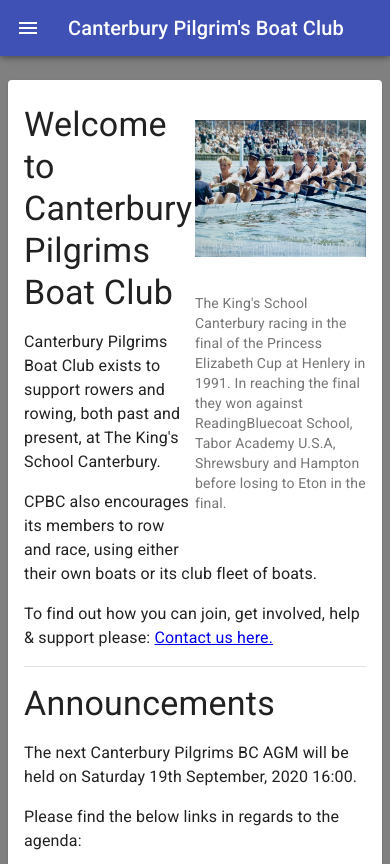
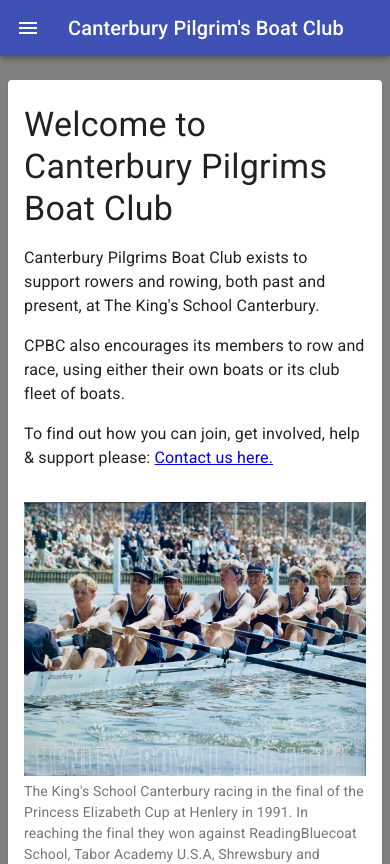
Before and after one commit to rupertbarton/pilgrims_boatclub, a React (Create React App) app: page / in a window 390 px wide. Shown: the top 864 px of the page. Built offline with nearby package versions, Linux system fonts and the light colour scheme.

Commit message:
Make home page main image responsive

```diff
--- a/src/components/content/home/index.jsx
+++ b/src/components/content/home/index.jsx
@@ -4,6 +4,7 @@ import Button from '@material-ui/core/Button';
 import Divider from '@material-ui/core/Divider';
 import { makeStyles } from '@material-ui/core/styles';
 import Typography from '@material-ui/core/Typography';
+import useMediaQuery from '@material-ui/core/useMediaQuery';
 import { Link, useHistory } from 'react-router-dom';
 
 import henley1991 from '../../../assets/img/henley1991.JPG';
@@ -15,28 +16,34 @@ import membershipForm from '../../../assets/pdf/membershipForm.pdf';
 import standingOrderFormDouble from '../../../assets/pdf/standingOrderFormDouble.pdf';
 import standingOrderFormSingle from '../../../assets/pdf/standingOrderFormSingle.pdf';
 import trusteesAgenda from '../../../assets/pdf/trusteesAgenda21-09-2019.pdf';
+import mobileWidth from '../../../constants/mobileWidth';
 import styles from './styles';
 
 
 const Home = () => {
   const classes = makeStyles(styles)();
   const history = useHistory();
+  const isMobile = useMediaQuery(`(max-width:${mobileWidth}px)`);
 
-  return (
-    <>
+  const mainImage = () => (
     <div className={classes.mainImageContainer}>
       <img
         className={classes.mainImage}
         src={henley1991}
         alt="Henley Royal Regatta Final, 1991"
       />
-        <Typography className={classes.mainText} variant="body2" color="textSecondary">
+      <Typography component="span" className={classes.mainText} variant="body2" color="textSecondary">
         The King&apos;s School Canterbury racing in the final of the Princess Elizabeth Cup at
         Henlery in 1991. In reaching the final they won against ReadingBluecoat School, Tabor
         Academy U.S.A, Shrewsbury and Hampton before losing to Eton in the final.
       </Typography>
     </div>
+  );
+
+  return (
+    <>
       <div>
+        {isMobile || mainImage()}
         <Typography variant="h4">Welcome to Canterbury Pilgrims Boat Club</Typography>
         <Typography variant="body1">Canterbury Pilgrims Boat Club exists to support rowers and rowing, both past and present, at The King&apos;s School Canterbury.</Typography>
         <Typography variant="body1">CPBC also encourages its members to row and race, using either their own boats or its club fleet of boats.</Typography>
@@ -46,6 +53,8 @@ const Home = () => {
           <Link to="/contact-us">Contact us here.</Link>
         </Typography>
       </div>
+
+      {isMobile && mainImage()}
 
       <Divider />
 
--- a/src/components/content/home/styles.js
+++ b/src/components/content/home/styles.js
@@ -1,11 +1,18 @@
+import mobileWidth from '../../../constants/mobileWidth';
 import contentStyles from '../contentStyles';
 
 export default (theme) => ({
   ...contentStyles(theme),
   mainImageContainer: {
-    float: 'right',
-    width: '50%',
-    marginLeft: theme.spacing(2),
+    [theme.breakpoints.up(mobileWidth)]: {
+      float: 'right',
+      width: '50%',
+      marginLeft: theme.spacing(2),
+    },
+    [theme.breakpoints.down(mobileWidth)]: {
+      maxWidth: 500,
+      margin: 'auto',
+    },
   },
   mainImage: {
     width: '100%',
--- a/src/components/content/paperDisplay/index.jsx
+++ b/src/components/content/paperDisplay/index.jsx
@@ -2,20 +2,17 @@ import React from 'react';
 
 import Paper from '@material-ui/core/Paper';
 import { makeStyles } from '@material-ui/core/styles';
-import useMediaQuery from '@material-ui/core/useMediaQuery';
 import PropTypes from 'prop-types';
 
-import mobileWidth from '../../../constants/mobileWidth';
 import styles from './styles';
 
 const PaperDisplay = ({ children }) => {
   const classes = makeStyles(styles)();
-  const isMobile = useMediaQuery(`(max-width:${mobileWidth}px)`);
 
   return (
-    <div className={isMobile ? classes.paperContainerMobile : classes.paperContainer}>
+    <div className={classes.paperContainer}>
       <Paper
-        className={isMobile ? classes.paperBodyMobile : classes.paperBody}
+        className={classes.paperBody}
       >
         {children}
       </Paper>
--- a/src/components/content/paperDisplay/styles.js
+++ b/src/components/content/paperDisplay/styles.js
@@ -1,23 +1,25 @@
+import mobileWidth from '../../../constants/mobileWidth';
+
 export default (theme) => ({
   paperContainer: {
+    [theme.breakpoints.up(mobileWidth)]: {
       padding: `${theme.spacing(10)}px ${theme.spacing(4)}px ${0}px`,
     },
-  paperContainerMobile: {
+    [theme.breakpoints.down(mobileWidth)]: {
       padding: `${theme.spacing(10)}px ${theme.spacing(1)}px ${0}px`,
+    },
   },
   paperBody: {
     margin: 'auto',
-    padding: `${theme.spacing(2)}px ${theme.spacing(4)}px`,
     '& *': {
       margin: `${theme.spacing(2)}px 0px`,
     },
+    [theme.breakpoints.up(mobileWidth)]: {
+      padding: `${theme.spacing(2)}px ${theme.spacing(4)}px`,
       maxWidth: '1000px',
     },
-  paperBodyMobile: {
-    margin: 'auto',
+    [theme.breakpoints.down(mobileWidth)]: {
       padding: `${theme.spacing(1)}px ${theme.spacing(2)}px`,
-    '& *': {
-      margin: `${theme.spacing(2)}px 0px`,
     },
   },
 });
--- a/src/constants/mobileWidth.js
+++ b/src/constants/mobileWidth.js
@@ -1 +1 @@
-export default 800;
+export default 1000;
```
Lines whose indentation alone changed are shown as unchanged.
